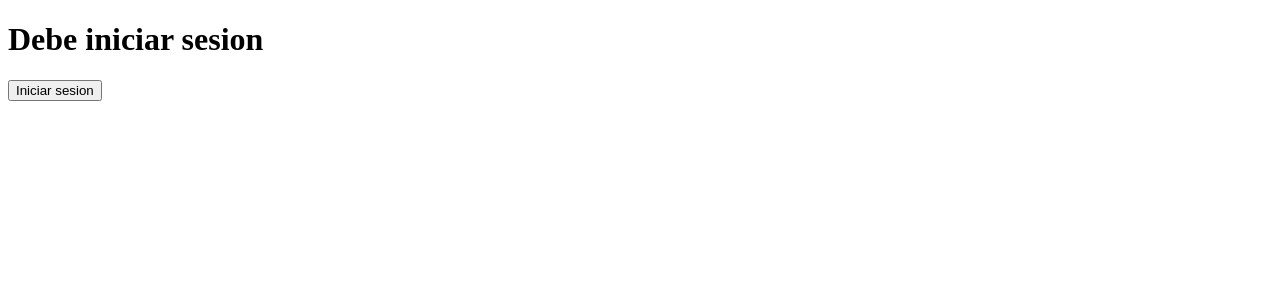
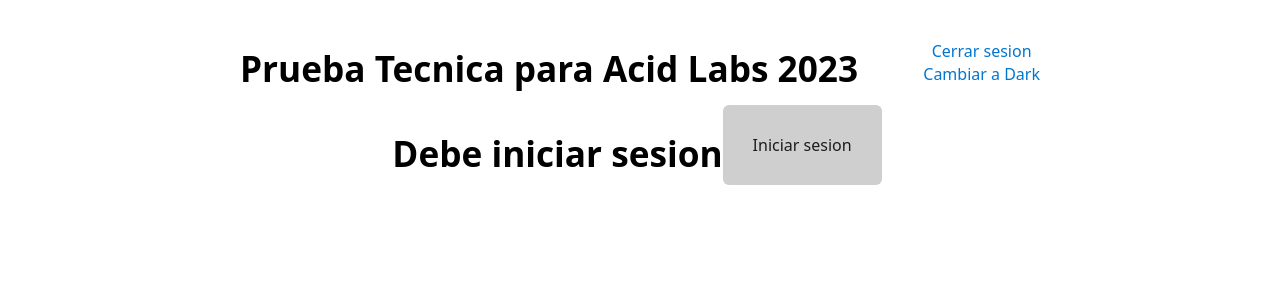
Before and after one commit to rodrigorellana/test_alabs, a React (Create React App) app: page / in a window 1280 px wide. Shown: the top 300 px of the page. Built offline with nearby package versions, Linux system fonts and the light colour scheme.

Commit message:
add header and paginate localstorage

```diff
--- a/src/App.tsx
+++ b/src/App.tsx
@@ -1,45 +1,22 @@
-/* eslint-disable jsx-a11y/anchor-is-valid */
 import './App.css'
 import Table from './components/table';
 import { Jokes as JokePage } from './pages/jokes';
 import { BrowserRouter as Router, Switch } from 'react-router-dom';
 import ProtectedRoute from './config/protectedRoute';
-import useAuth from './hooks/auth';
-import useDarkMode from './hooks/darkMode';
+import MainContainer from './containers/mainContainer';
 
 function App() {
-
-  const ListJokes = () => {
-    const { user, signOut } = useAuth();
-    const { isDarkMode, toggleDarkMode } = useDarkMode();
-
   return (
-      <div className="App">
-        <header>
-          <div><h1> Prueba Tecnica para Acid Labs 2023 </h1></div>
-          <div>
-            <p>{user?.name}</p>
-            <a href='/' onClick={signOut}>Cerrar sesion</a>
-            <a href='#' onClick={toggleDarkMode}>Cambiar a {isDarkMode? 'Light': 'Dark'} </a>
-            {/* PULGX ETA ACTUALI_nDO L PGINA!! */}
-          </div>
-        </header>
-        <main>
-          <Table />
-        </main>
-      </div>
-    )
-  }
-
-  return (
+    <MainContainer>
       <Router>
         <Switch>
-        <ProtectedRoute exact path="/" component={ListJokes} />
-        <ProtectedRoute exact path="/jokes" component={ListJokes} />
+          <ProtectedRoute exact path="/" component={Table} />
+          <ProtectedRoute exact path="/jokes" component={Table} />
           <ProtectedRoute path="/joke/:jokeId" component={JokePage} />
           <ProtectedRoute path="/joke" component={JokePage} />
         </Switch>
       </Router>
+    </MainContainer>
   );
 }
 
--- /dev/null
+++ b/src/components/header.tsx
@@ -0,0 +1,20 @@
+/* eslint-disable jsx-a11y/anchor-is-valid */
+import useAuth from '../hooks/auth';
+import useDarkMode from '../hooks/darkMode';
+
+export default function Header() {
+  const { user, signOut } = useAuth();
+  const { isDarkMode, toggleDarkMode } = useDarkMode();
+
+  return (
+    <header>
+      <div><h1> Prueba Tecnica para Acid Labs 2023 </h1></div>
+      <div>
+        <p>{user?.name}</p>
+        <a href='/' onClick={signOut}>Cerrar sesion</a>
+        <a href='#' onClick={toggleDarkMode}>Cambiar a {isDarkMode ? 'Light' : 'Dark'} </a>
+        {/* PULGX ETA ACTUALI_nDO L PGINA!! */}
+      </div>
+    </header>
+  )
+}
--- a/src/components/table.tsx
+++ b/src/components/table.tsx
@@ -5,12 +5,19 @@ import { useHistory } from 'react-router-dom';
 import { useMemo } from 'react'
 import useJokes from '../hooks/jokes';
 
+const getPageInfo = (target : string, def: number) : number => {
+  const value = localStorage.getItem(target);
+  if (value) {
+    return parseInt(value)
+  } else return def
+}
+
 const Table = () => {
   const history = useHistory();
   // const { jokes: data, error, setPage, limit, page, setLimit, fetchJokesPaginate } = useJokes(1, 5);
   const { jokes: data, error, fetchJokesPaginate } = useJokes();
-  const [page, setPage] = useState(1);
-  const [limit, setLimit] = useState(5);
+  const [page, setPage] = useState<number>(getPageInfo('page', 1));
+  const [limit, setLimit] = useState<number>(getPageInfo('limit', 5));
 
   useEffect(() => {
     fetchJokesPaginate(page, limit)
--- /dev/null
+++ b/src/containers/mainContainer.tsx
@@ -0,0 +1,13 @@
+import Header from '../components/header';
+export default function MainContainer({ children }: any) {
+  return (
+    <>
+      <div className="App">
+        <Header/>
+        <main>
+          {children}
+        </main>
+      </div>
+    </>
+  );
+}
--- a/src/hooks/auth.ts
+++ b/src/hooks/auth.ts
@@ -18,6 +18,8 @@ const useAuth = () => {
 
   const signOut = () => {
     localStorage.removeItem('user');
+    localStorage.removeItem('page');
+    localStorage.removeItem('limit');
     setUser(null);
   };
 
--- a/src/hooks/darkMode.ts
+++ b/src/hooks/darkMode.ts
@@ -22,7 +22,7 @@ const useDarkMode = () => {
     const styleLoaded = async () => {
     };
 
-    const rootCSS = `https://cdn.jsdelivr.net/npm/water.css@2/out/`;
+    const rootCSS = `https://cdn.jsdelivr.net/npm/water.css@2/out/`; // PULGX from local assets
     const targetCSS = !isDarkMode ? 'light.css' : 'dark.css';
     const themeCSS = document.createElement('link');
     themeCSS.id = 'js-stylesheet';
--- a/src/hooks/jokes.ts
+++ b/src/hooks/jokes.ts
@@ -31,6 +31,9 @@ const useJokes = () => {
       const response = await fetch(target);
       const data = await response.json() as IJoke[]
       console.log('fetchJokesPaginate', {target, data})
+      localStorage.setItem('page', JSON.stringify(page));
+      localStorage.setItem('limit', JSON.stringify(limit));
+
       setJokes(data.map((joke: any) => sanitizeJoke(joke)));
     } catch (err: any) {
       setError(err.message);
```
Lines whose indentation alone changed are shown as unchanged.
